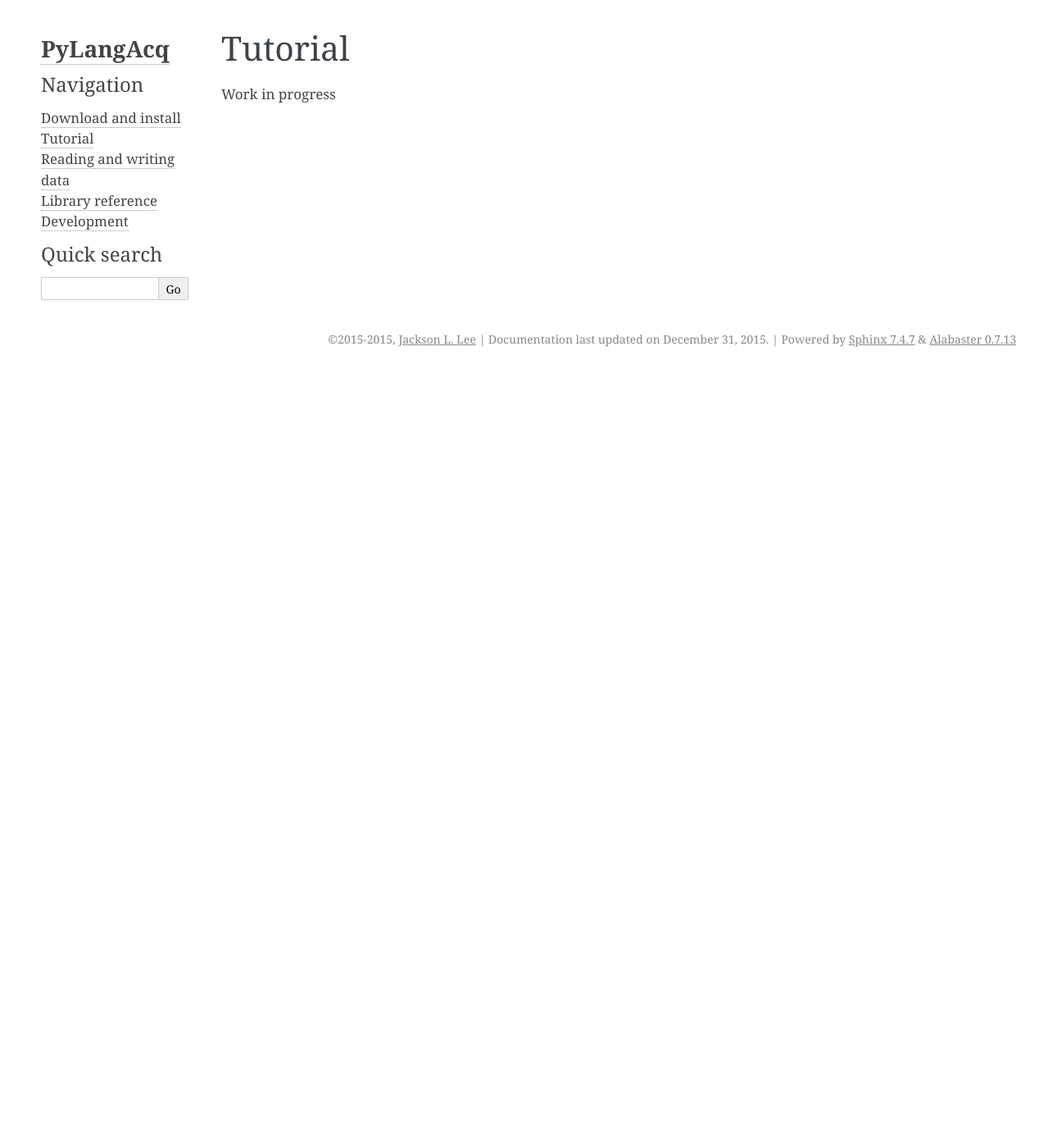
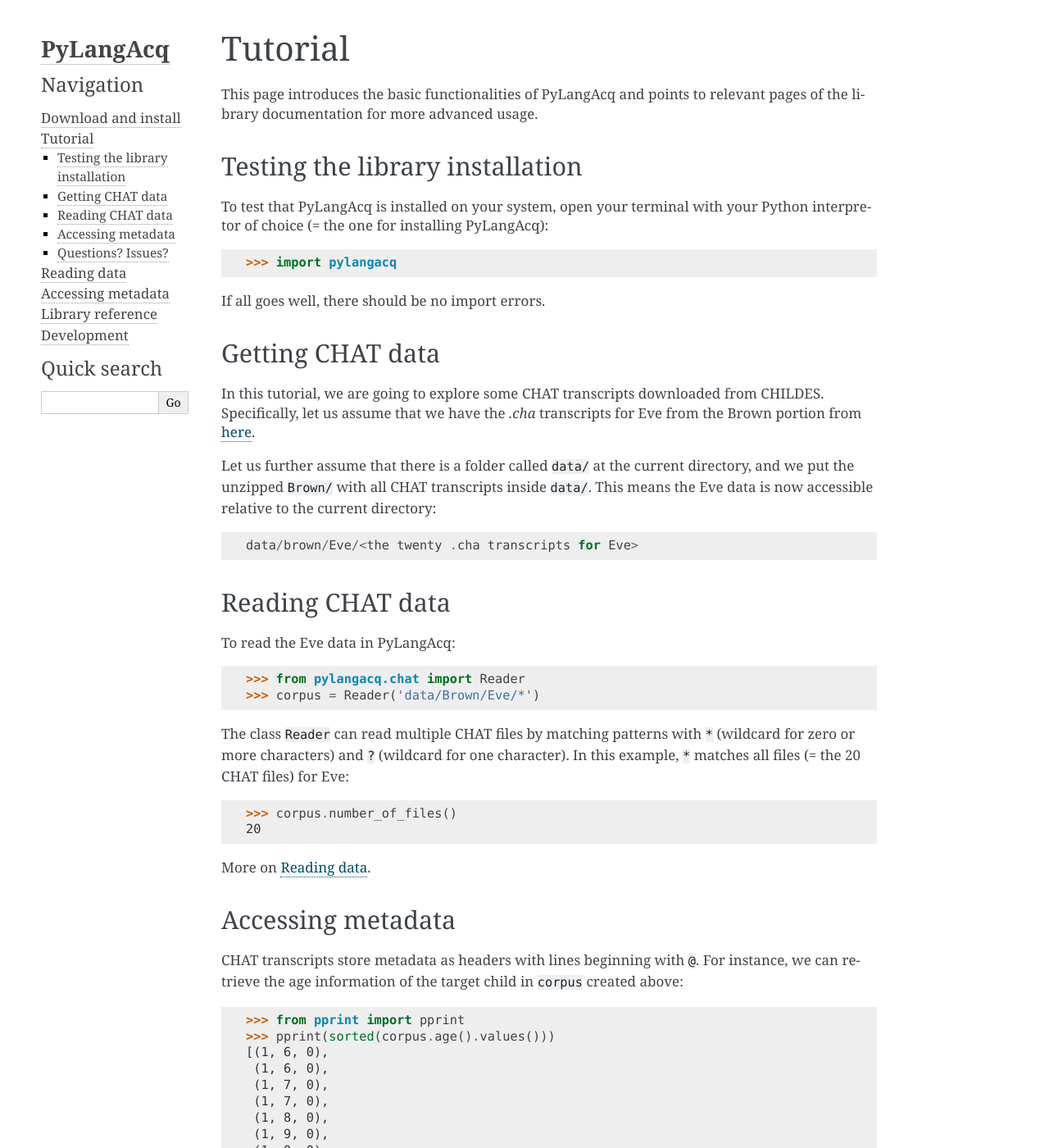
Before and after one commit to jacksonllee/pylangacq, a Sphinx documentation site: the page built from doc/source/tutorial.rst, in a window 1280 px wide and 1400 px high. Shown: the whole window at 82% size. Built offline with Sphinx 7.4.7, drawn with Linux system fonts in a browser that asks for light colours; some of the changed text lies outside the part shown.

Commit message:
update tutorial in doc

```diff
--- a/doc/source/data.rst
+++ /dev/null
@@ -1,6 +0,0 @@
-.. _data:
-
-Reading and writing data
-========================
-
-Work in progress
--- a/doc/source/index.rst
+++ b/doc/source/index.rst
@@ -39,7 +39,8 @@
 
    download
    tutorial
-   data
+   read
+   metadata
    reference
    dev
 
--- /dev/null
+++ b/doc/source/metadata.rst
@@ -0,0 +1,6 @@
+.. _metadata:
+
+Accessing metadata
+==================
+
+Work in progress
--- a/doc/source/tutorial.rst
+++ b/doc/source/tutorial.rst
@@ -3,4 +3,93 @@
 Tutorial
 ========
 
-Work in progress
+This page introduces the basic functionalities of PyLangAcq and points to
+relevant pages of the library documentation for more advanced usage.
+
+Testing the library installation
+--------------------------------
+
+To test that PyLangAcq is installed on your system, open your terminal with
+your Python interpretor of choice (= the one for installing PyLangAcq)::
+
+    >>> import pylangacq
+
+If all goes well, there should be no import errors.
+
+Getting CHAT data
+-----------------
+
+In this tutorial, we are going to explore some CHAT transcripts downloaded from
+CHILDES. Specifically, let us assume that we have the `.cha` transcripts
+for Eve from the Brown portion from
+`here <http://childes.psy.cmu.edu/data/Eng-NA-MOR/Brown.zip>`_.
+
+Let us further assume that there is a folder called ``data/`` at the current
+directory, and we put the unzipped ``Brown/`` with all CHAT
+transcripts inside ``data/``. This means the Eve data is now accessible
+relative to the current directory::
+
+    data/brown/Eve/<the twenty .cha transcripts for Eve>
+
+
+Reading CHAT data
+-----------------
+
+To read the Eve data in PyLangAcq::
+
+    >>> from pylangacq.chat import Reader
+    >>> corpus = Reader('data/Brown/Eve/*')
+
+The class ``Reader`` can read multiple CHAT files by
+matching patterns with ``*`` (wildcard for zero or more characters) and
+``?`` (wildcard for one character).
+In this example, ``*`` matches all files (= the 20 CHAT files) for Eve::
+
+    >>> corpus.number_of_files()
+    20
+
+More on :ref:`read`.
+
+Accessing metadata
+------------------
+
+CHAT transcripts store metadata as headers with lines beginning with
+``@``. For instance, we can retrieve the age information of the target child
+in ``corpus`` created above::
+
+    >>> from pprint import pprint
+    >>> pprint(sorted(corpus.age().values()))
+    [(1, 6, 0),
+     (1, 6, 0),
+     (1, 7, 0),
+     (1, 7, 0),
+     (1, 8, 0),
+     (1, 9, 0),
+     (1, 9, 0),
+     (1, 9, 0),
+     (1, 10, 0),
+     (1, 10, 0),
+     (1, 11, 0),
+     (1, 11, 0),
+     (2, 0, 0),
+     (2, 0, 0),
+     (2, 1, 0),
+     (2, 1, 0),
+     (2, 2, 0),
+     (2, 2, 0),
+     (2, 3, 0),
+     (2, 3, 0)]
+
+``corpus.age()`` returns a dict that maps a filename to the respective
+file's age information (as a 3-tuple, e.g., ``(1, 6, 0)`` for 1 year and
+6 months).
+
+More on :ref:`metadata`.
+
+
+Questions? Issues?
+------------------
+
+If you have any questions, comments, bug reports etc, please open issues
+at the `GitHub repository <https://github.com/pylangacq/pylangacq>`_, or
+contact `Jackson L. Lee <http://jacksonllee.com/>`_.
```
Also changed, not shown: doc/source/read.rst (added, +34 -0 lines).
